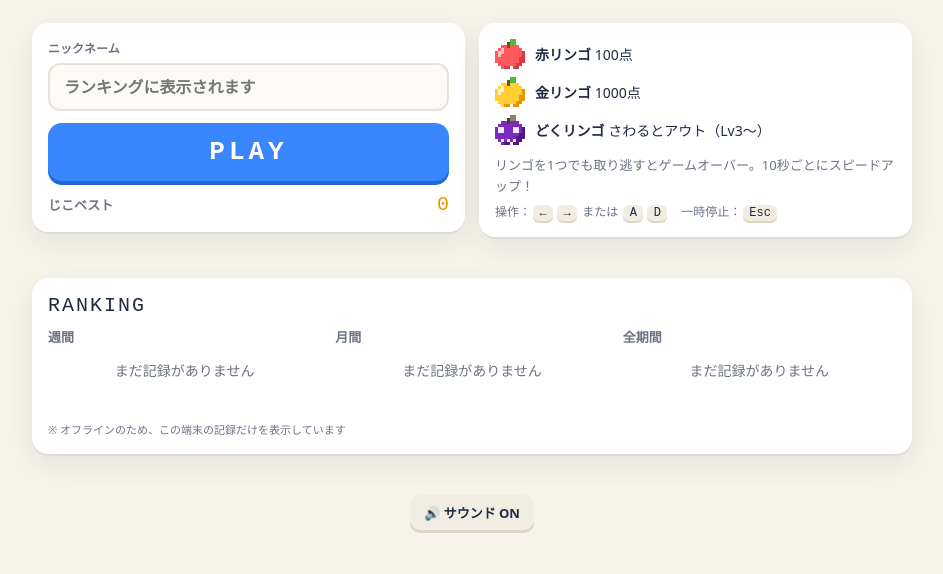
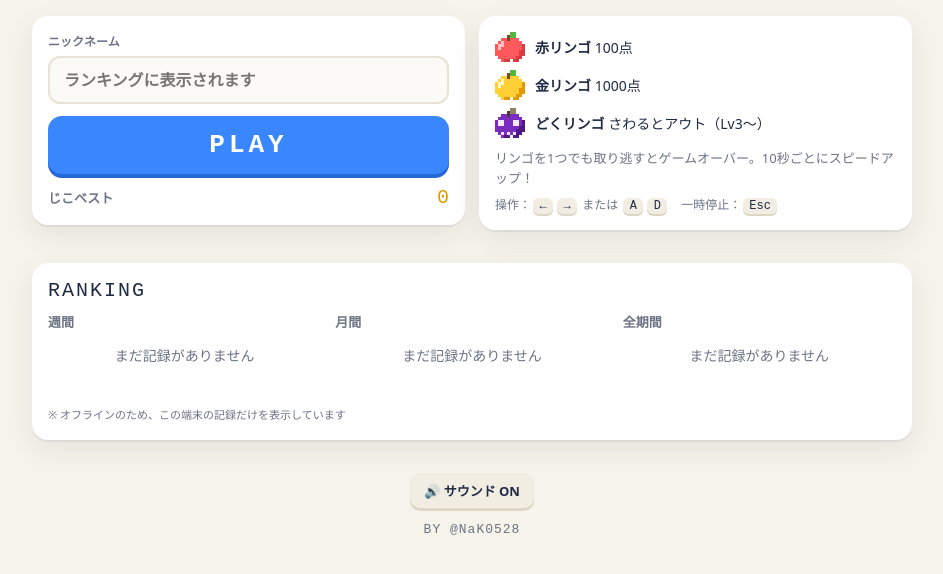
Before and after one commit to TRBX304/mogumogu-snake-run, a plain HTML site: page index.html in a window 1280 px wide. Shown: the part 220-794 px from the top of the page, without its empty margins (168-1111 px from the left). Drawn offline with Linux system fonts and the light colour scheme; a web font is replaced by a local one.

Commit message:
Add files via upload

```diff
--- a/css/style.css
+++ b/css/style.css
@@ -156,7 +156,8 @@ kbd {
 .rank-empty, .rank-loading { padding: 18px 0; text-align: center; font-size: 13px; color: var(--muted); background: none !important; display: block !important; }
 .ranking-note { margin-top: 10px; font-size: 11px; color: var(--muted); line-height: 1.5; }
 
-.home-foot { display: flex; justify-content: center; }
+.home-foot { display: flex; flex-direction: column; align-items: center; gap: 14px; }
+.credit { font-family: var(--pixel); font-size: 13px; letter-spacing: 1px; color: var(--muted); }
 
 /* PC: ランキング3列を横並び */
 @media (min-width: 900px) {
--- a/index.html
+++ b/index.html
@@ -109,6 +109,7 @@
 
       <footer class="home-foot">
         <button id="muteBtn" class="btn btn-ghost btn-small"></button>
+        <p class="credit">BY @NaK0528</p>
       </footer>
     </div>
   </section>
--- a/sw.js
+++ b/sw.js
@@ -1,6 +1,6 @@
 // MOGUMOGU SNAKE RUN — Service Worker
 // デプロイのたびに VERSION を上げると、古いキャッシュが確実に入れ替わります。
-const VERSION = 'v4';
+const VERSION = 'v5';
 const APP_CACHE = `msr-app-${VERSION}`;
 const RUNTIME_CACHE = `msr-runtime-${VERSION}`;
 
```
